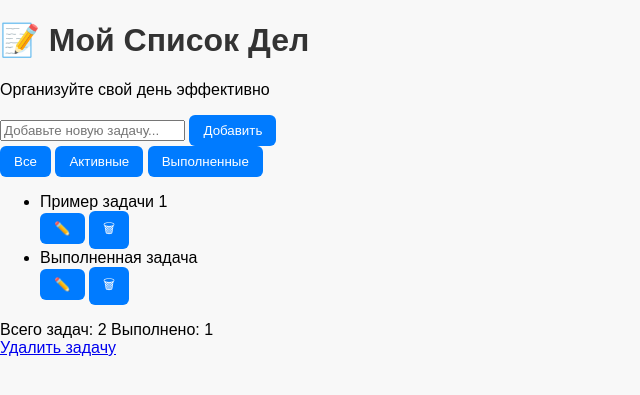
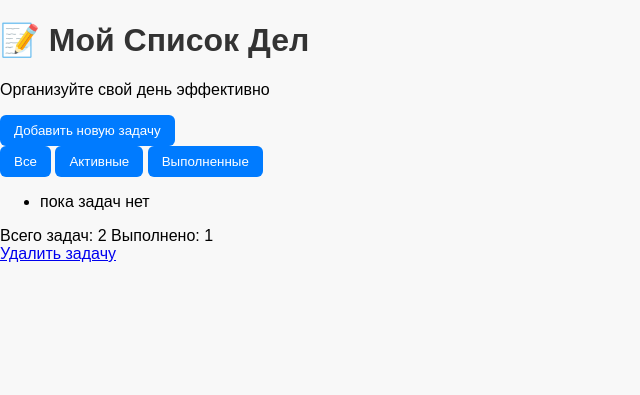
Before and after one commit to bodyu050505-collab/PROJECT-SAIT-V-GRUPPE, a Flask app: page / in a window 1280 px wide. Shown: the top 395 px of the page, without its empty margins (0-640 px from the left). Run offline with Flask 3, Linux system fonts and the light colour scheme.

Commit message:
ADDED TASK ADDER (KOSTYLY)

```diff
--- a/main.py
+++ b/main.py
@@ -3,15 +3,20 @@ from flask import render_template, redirect, request
 
 app = Flask(__name__)
 
+tasks = []
+
 @app.route("/")
 def index():
-    return render_template("index2.html")
+    return render_template("index2.html", tasks=tasks)
 
 @app.route("/add", methods=["GET", "POST"])
 def add():
     if request.method == "POST":
         user_input = request.form.get("user_input", "")
-        print(user_input)
+        if user_input:
+            tasks.append(user_input)
+        return render_template("success.html")
+
     return render_template("add.html")
 
 @app.route("/delete")
--- a/templates/index2.html
+++ b/templates/index2.html
@@ -13,8 +13,7 @@
 
 <div class="add-task-form">
     <div class="input-group">
-        <input type="text" class="task-input" placeholder="Добавьте новую задачу...">
-        <a href="/add"><button>Добавить</button></a>
+        <a href="/add"><button>Добавить новую задачу</button></a>
     </div>
 </div>
 
@@ -25,22 +24,24 @@
 </div>
 
 <ul class="task-list">
+    {% for task in tasks %}
     <li class="task-item">
         <div class="task-checkbox"></div>
-        <span class="task-text">Пример задачи 1</span>
+        <span class="task-text">{{ task }}</span>
         <div class="task-actions">
-            <button class="edit-btn">✏️</button>
-            <button class="delete-btn">🗑</button>
+            <button class="edit-btn">редактировать</button>
+            <button class="delete-btn">удалить</button>
         </div>
     </li>
-    <li class="task-item completed">
-        <div class="task-checkbox checked"></div>
-        <span class="task-text">Выполненная задача</span>
+    {% else %}
+    <li class="task-item">
+        <div class="task-checkbox"></div>
+        <span class="task-text">пока задач нет</span>
         <div class="task-actions">
-            <button class="edit-btn">✏️</button>
-            <button class="delete-btn">🗑</button>
+            <p></p>
         </div>
     </li>
+    {% endfor %}
 </ul>
 
 <div class="stats">
```
Also changed, not shown: templates/success.html (added, +13 -0 lines).
